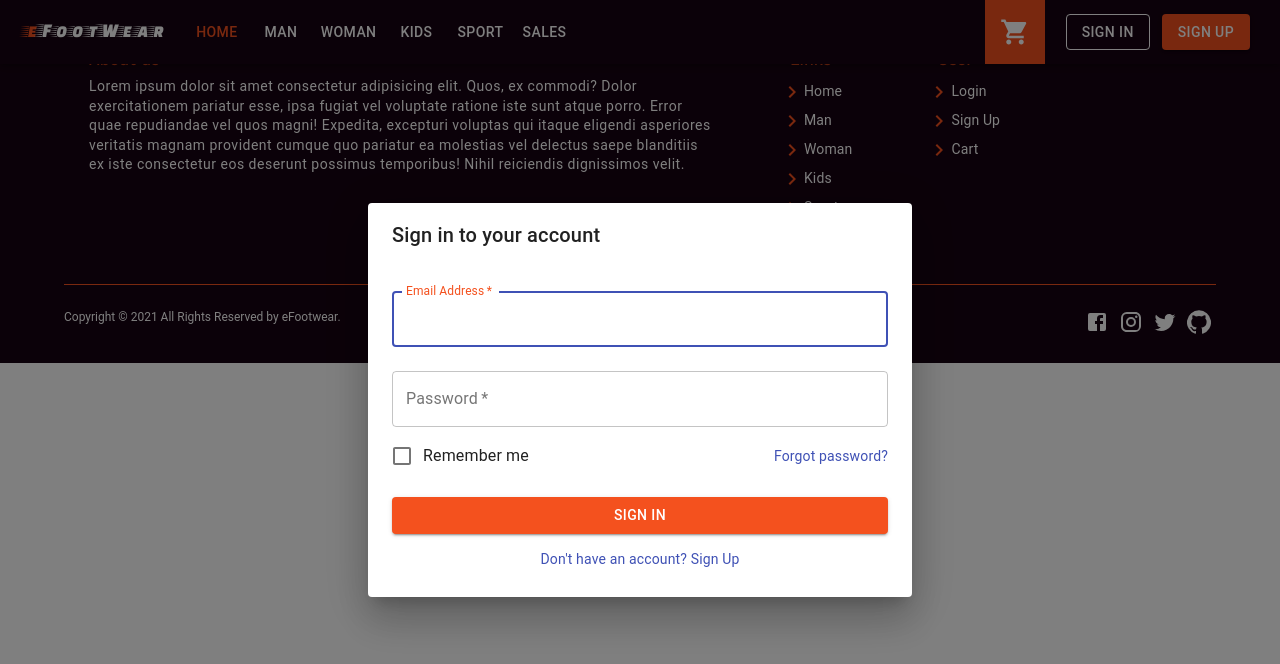
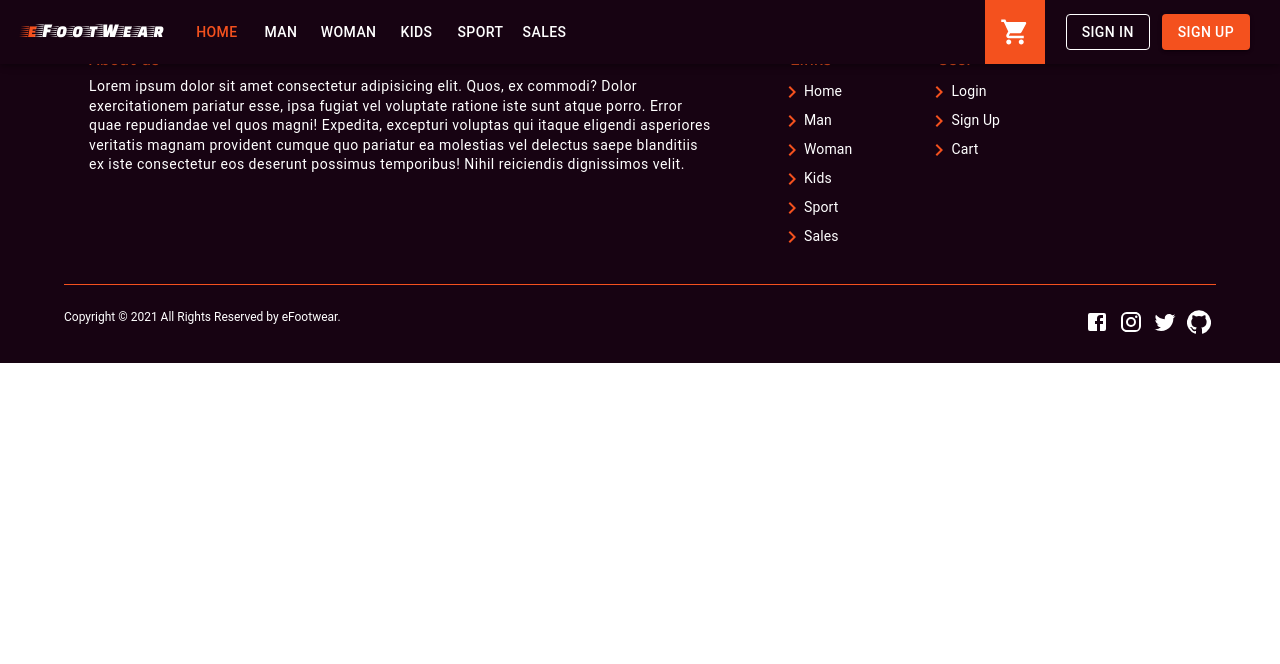
Before and after one commit to Pabeloszh/e-footwear, a React (Create React App) app in the folder frontend/: page /login in a window 1280 px wide. Shown: the top 664 px of the page. Built offline with nearby package versions, Linux system fonts and the light colour scheme.

Commit message:
login window added

```diff
--- a/frontend/package.json
+++ b/frontend/package.json
@@ -16,8 +16,10 @@
     "react": "^17.0.2",
     "react-dom": "^17.0.2",
     "react-multi-carousel": "^2.6.2",
+    "react-redux": "^7.2.4",
     "react-router-dom": "^5.2.0",
     "react-scripts": "4.0.3",
+    "redux": "^4.1.0",
     "styled-components": "^5.3.0",
     "typescript": "^4.2.4",
     "web-vitals": "^1.1.1"
--- a/frontend/src/App.tsx
+++ b/frontend/src/App.tsx
@@ -1,4 +1,4 @@
-import React from 'react';
+import React, { useState } from 'react';
 import {
   BrowserRouter as Router,
   Switch,
@@ -10,10 +10,12 @@ import { Login } from './components/Login';
 import { Footer } from './components/Footer/';
 
 const App: React.FC = () => {
+  const [authWindow, toggleAuthWindow] = useState<boolean>(false);
+
   return (
     <div className="App">
       <Router>
-        <Navbar/>
+        <Navbar authWindow={authWindow} toggleAuthWindow={toggleAuthWindow}/>
           <Switch>
               <Route exact path="/">
                 <Home />
@@ -21,7 +23,7 @@ const App: React.FC = () => {
               {/* <Route path="/login">
               </Route> */}
           </Switch>
-        <Login />
+        <Login authWindow={authWindow} toggleAuthWindow={toggleAuthWindow}/>
         <Footer/>
       </Router>
     </div>
--- /dev/null
+++ b/frontend/src/components/Login/Login.interfaces.ts
@@ -0,0 +1,4 @@
+export interface LoginProps {
+    authWindow: boolean;
+    toggleAuthWindow: (value: boolean | ((prevVar: boolean) => boolean)) => void;
+}
--- a/frontend/src/components/Login/Login.style.ts
+++ b/frontend/src/components/Login/Login.style.ts
@@ -1,11 +1,20 @@
 import styled from "styled-components";
 
 export const StyledLogin = styled.div`
+    .MuiSvgIcon-root:first-child{
+        position:absolute;
+        top:10px;
+        right:10px;
+    }
     .MuiGrid-container{
         margin-bottom:20px;
     }
     .MuiGrid-grid-xs-true{
         text-align:right;
+    }
+    .MuiDialogTitle-root{
+        padding-bottom:0;
+        padding-top:35px;
     }
     button{
         background-color:#F4511E;
@@ -16,14 +25,18 @@ export const StyledLogin = styled.div`
         justify-content:center;
         margin-bottom:20px;
     }
-    .MuiInput-underline:after{
-        border:2px solid #f4511e !important;
-    }
     .Mui-focused{
         color:#f4511e !important;
     }
     .MuiCheckbox-colorPrimary.Mui-checked{
         color:#f4511e !important;
     }
-
+    .MuiOutlinedInput-root.Mui-focused .MuiOutlinedInput-notchedOutline{
+        border-color:#f4511e;
+    }
+    @media only screen and (max-width: 600px){
+        .MuiGrid-grid-xs-true{
+            text-align:left;
+        }
+    }
 `;
--- a/frontend/src/components/Login/Login.tsx
+++ b/frontend/src/components/Login/Login.tsx
@@ -1,4 +1,5 @@
 import React from 'react';
+import { LoginProps } from "./Login.interfaces"
 import { StyledLogin } from "./Login.style"
 import Button from '@material-ui/core/Button';
 import TextField from '@material-ui/core/TextField';
@@ -9,18 +10,20 @@ import Link from '@material-ui/core/Link';
 import DialogTitle from '@material-ui/core/DialogTitle';
 import FormControlLabel from '@material-ui/core/FormControlLabel';
 import Checkbox from '@material-ui/core/Checkbox';
+import CloseIcon from '@material-ui/icons/Close';
 
-export const Login: React.FC = () => {
+export const Login: React.FC<LoginProps> = ({authWindow, toggleAuthWindow}) => {
     return (
-        <Dialog open={true} onClose={()=>console.log('close')} aria-labelledby="form-dialog-title">
+        <Dialog open={authWindow} onClose={()=>console.log('close')} aria-labelledby="form-dialog-title">
             <StyledLogin>
+                <CloseIcon onClick={() => toggleAuthWindow(false)}/>
                 <DialogTitle id="form-dialog-title">Sign in to your account</DialogTitle>
                 <DialogContent>
                 <form noValidate>
                     <TextField
                         variant="outlined"
                         margin="normal"
-                        required
+                        // required
                         fullWidth
                         id="email"
                         label="Email Address"
@@ -31,7 +34,7 @@ export const Login: React.FC = () => {
                     <TextField
                         variant="outlined"
                         margin="normal"
-                        required
+                        // required
                         fullWidth
                         name="password"
                         label="Password"
@@ -40,7 +43,7 @@ export const Login: React.FC = () => {
                         autoComplete="current-password"
                     />
                     <Grid container alignItems="center">
-                        <Grid item>
+                        <Grid item xs={12} sm={6}>
                             <FormControlLabel
                             control={<Checkbox value="remember" color="primary" />}
                             label="Remember me"
--- /dev/null
+++ b/frontend/src/components/Navbar/Navbar.interfaces.ts
@@ -0,0 +1,4 @@
+export interface NavbarProps {
+    authWindow: boolean;
+    toggleAuthWindow: (value: boolean | ((prevVar: boolean) => boolean)) => void,
+}
--- a/frontend/src/components/Navbar/Navbar.tsx
+++ b/frontend/src/components/Navbar/Navbar.tsx
@@ -1,4 +1,5 @@
 import React from 'react'
+import { NavbarProps } from "./Navbar.interfaces";
 import { SideMenu } from "../SideMenu/"
 import { StyledNavbar } from "./Navbar.style"
 import Toolbar from '@material-ui/core/Toolbar';
@@ -8,7 +9,7 @@ import IconButton from '@material-ui/core/IconButton';
 import MenuIcon from '@material-ui/icons/Menu';
 import ShoppingCartIcon from '@material-ui/icons/ShoppingCart';
 
-export const Navbar: React.FC = () => {
+export const Navbar: React.FC<NavbarProps> = ({authWindow, toggleAuthWindow}) => {
     const [open, setOpen] = React.useState(false);
 
     return (
@@ -28,7 +29,7 @@ export const Navbar: React.FC = () => {
                     </div>
                     <div className="auth">
                         <ShoppingCartIcon />
-                        <Button variant="outlined" color="inherit">Sign In</Button>
+                        <Button variant="outlined" color="inherit" onClick={()=>toggleAuthWindow(true)}>Sign In</Button>
                         <Button variant="contained" color="inherit" className="signup">Sign Up</Button>
                     </div>
                     <Typography className="logo-mobile" variant="h6">
@@ -39,7 +40,7 @@ export const Navbar: React.FC = () => {
                     </IconButton>
                 </Toolbar>
             </StyledNavbar>
-            <SideMenu open={open} setOpen={setOpen}/>
+            <SideMenu open={open} setOpen={setOpen}  authWindow={authWindow} toggleAuthWindow={toggleAuthWindow}/>
       </>
     )
 }
--- a/frontend/src/components/SideMenu/SideMenu.interfaces.ts
+++ b/frontend/src/components/SideMenu/SideMenu.interfaces.ts
@@ -1,5 +1,7 @@
 export interface SideMenuProps {
     open: boolean;
     setOpen: (value: React.SetStateAction<boolean>) => void;
+    authWindow: boolean;
+    toggleAuthWindow: (value: boolean | ((prevVar: boolean) => boolean)) => void;
 
 }
--- a/frontend/src/components/SideMenu/SideMenu.tsx
+++ b/frontend/src/components/SideMenu/SideMenu.tsx
@@ -10,7 +10,7 @@ import Backdrop from '@material-ui/core/Backdrop';
 import CloseIcon from '@material-ui/icons/Close';
 import ShoppingCartIcon from '@material-ui/icons/ShoppingCart';
 
-export const SideMenu: React.FC<SideMenuProps> = ({open, setOpen}) => {
+export const SideMenu: React.FC<SideMenuProps> = ({open, setOpen, authWindow, toggleAuthWindow}) => {
     return (
         <>
             <StyledSideMenu
@@ -32,11 +32,12 @@ export const SideMenu: React.FC<SideMenuProps> = ({open, setOpen}) => {
                 </List>
                 <Divider/>
                 <List>
-            {['Sign In', 'Sign Up'].map((text, index) => (
-                <ListItem button key={text}>
-                    <ListItemText primary={text} />
+                    <ListItem button>
+                        <ListItemText primary='Sign In' onClick={()=>toggleAuthWindow(true)}/>
                     </ListItem>
-            ))}
+                    <ListItem button>
+                        <ListItemText primary='Sign Up'/>
+                    </ListItem>
                 </List>
                 <List>
                     <ListItem button className="cart">
```
Also changed, not shown: 1 other file (tests, documents, lock files or other folders). Lines whose indentation alone changed are shown as unchanged.
